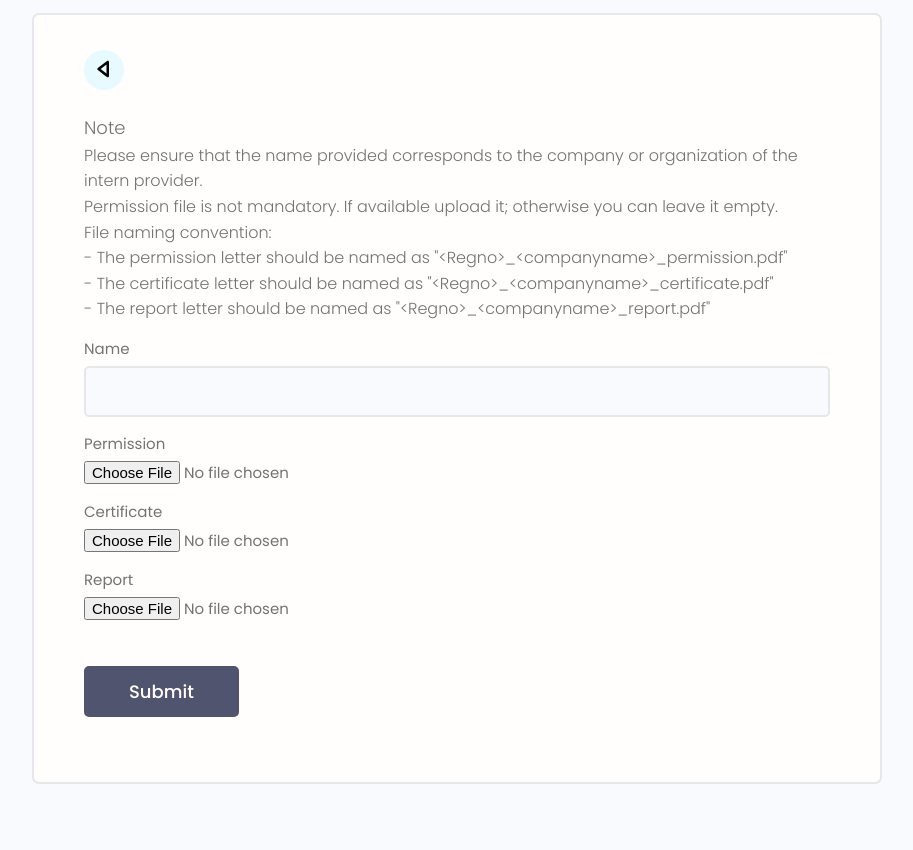
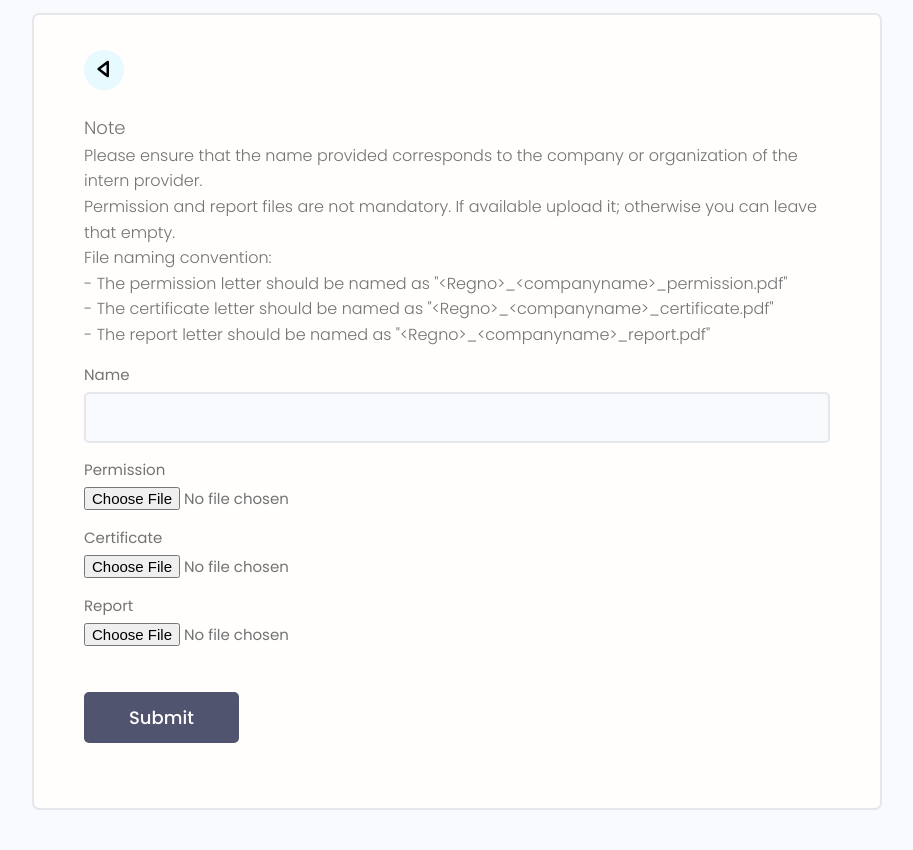
Before and after one commit to iamsachinb/InternManager, a Django app: template users/templates/users/apply.html in a window 1280 px wide. Shown: the part 186-1036 px from the top of the page, without its empty margins (183-1096 px from the left). Before the commit the page ends 970 px from the top, so only its background shows below. Run offline with Django 4.2, Linux system fonts and the light colour scheme; the template is opened without the code that fills it: values that come from a table or form of the project are taken from there, others are empty.

Commit message:
instructions-4

```diff
--- a/users/forms.py
+++ b/users/forms.py
@@ -47,7 +47,7 @@ class InternForm(ModelForm):
         # Update widget attributes for all fields
         for name, field in self.fields.items():
             # Set required attribute to True for all fields except 'permission'
-            if name != 'permission':
+            if name != 'permission' or name != 'report':
                 field.widget.attrs.update({'class': 'input', 'required': 'true'})
             else:
                 # For 'permission' field, do not set required attribute
--- a/users/templates/users/apply.html
+++ b/users/templates/users/apply.html
@@ -23,7 +23,7 @@
 
             <h6>Note</h6>
             <p>Please ensure that the name provided corresponds to the company or organization of the intern provider.</p>
-            <p>Permission file is not mandatory. If available upload it; otherwise you can leave it empty.</p>
+            <p>Permission and report files are not mandatory. If available upload it; otherwise you can leave that empty.</p>
             <p>File naming convention:
                 <br>- The permission letter should be named as "&lt;Regno&gt;_&lt;companyname&gt;_permission.pdf"
                 <br>- The certificate letter should be named as "&lt;Regno&gt;_&lt;companyname&gt;_certificate.pdf"
```
